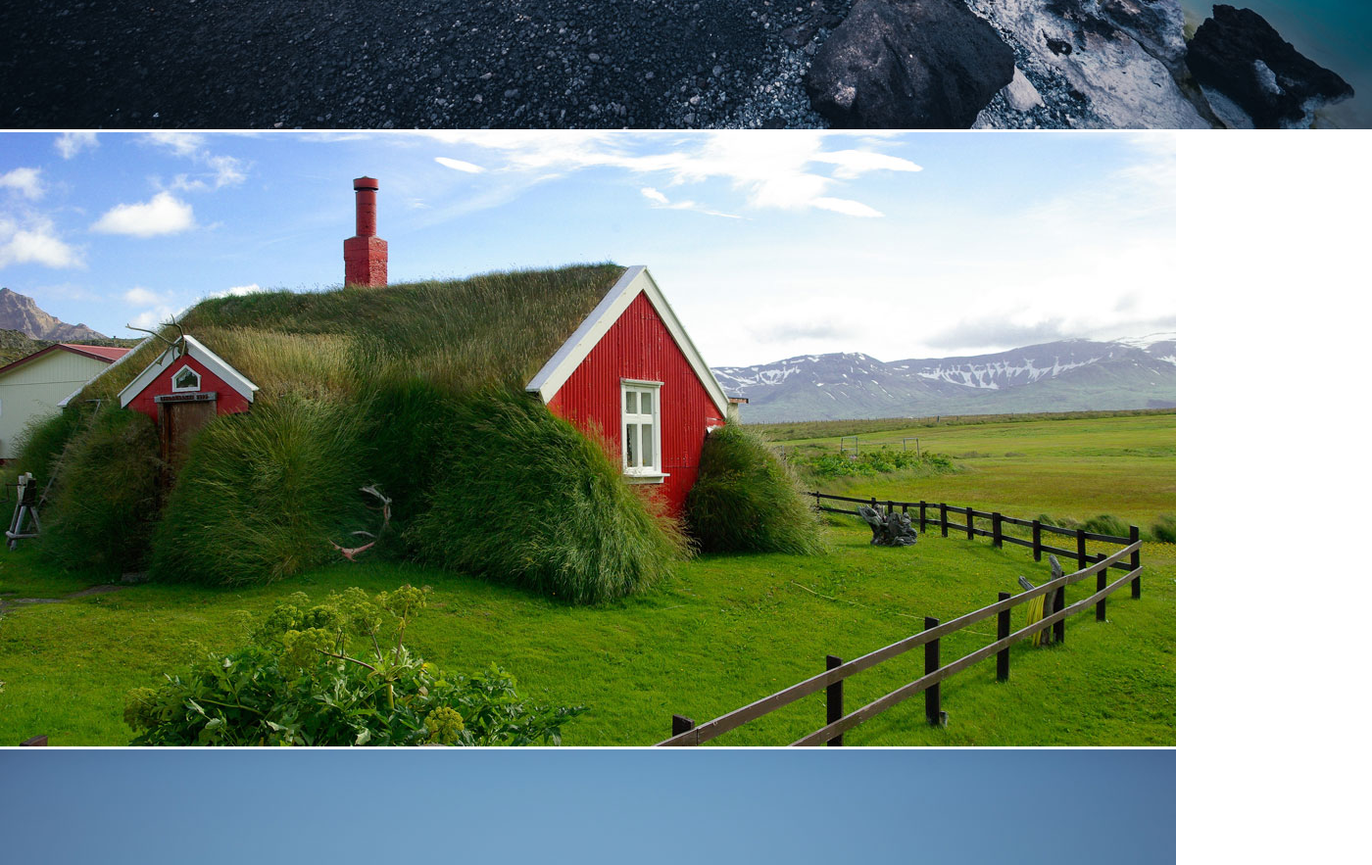
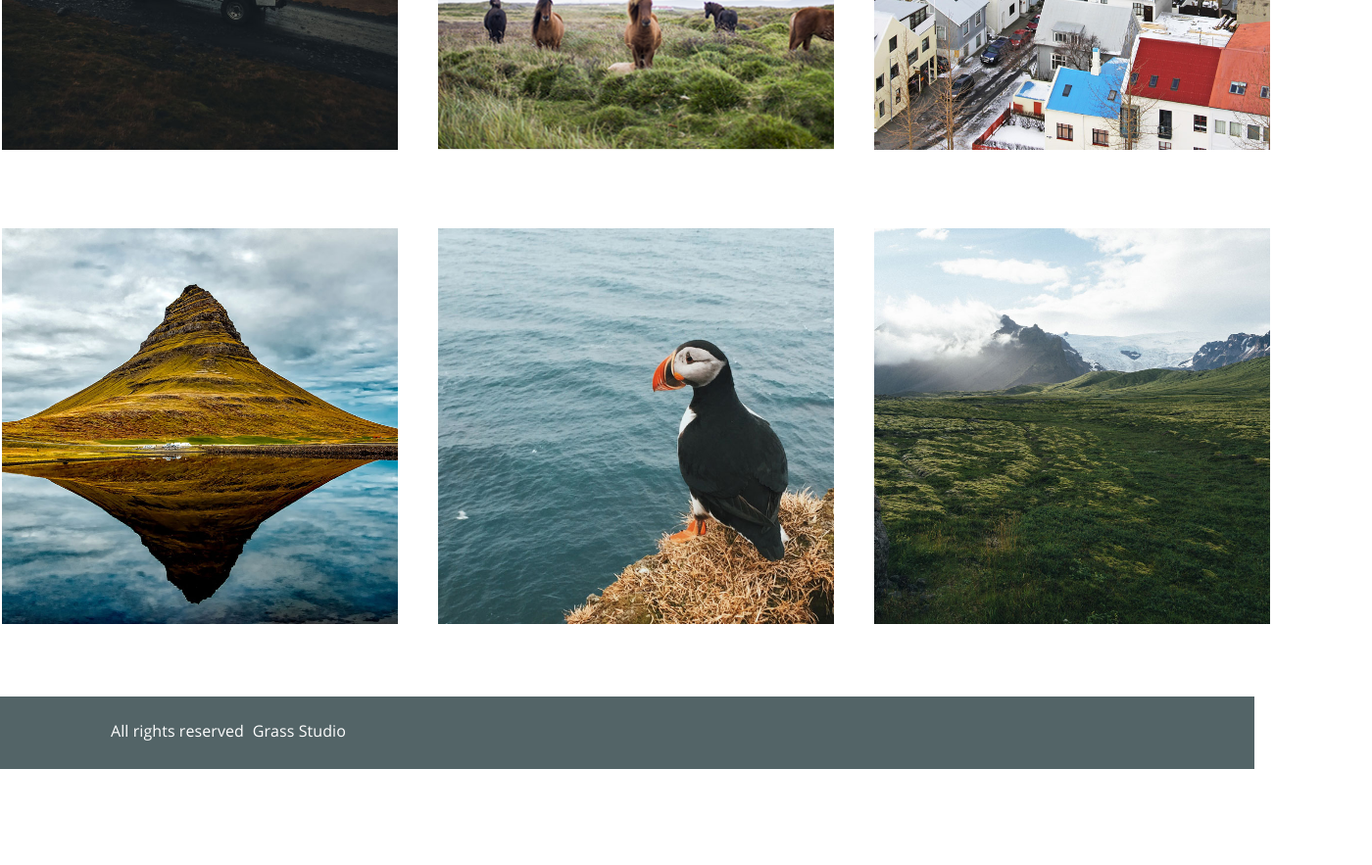
Before and after one commit to Nigtellios/chop-chop-recruitment-task, a website built with Parcel: page src/index.html in a window 1280 px wide. Shown: the part 2740-3623 px from the top of the page at 98% size, 1400 px wide, since content can reach past the window. After the commit the page ends 3525 px from the top, so only its background shows below. Built offline with nearby package versions, Linux system fonts and the light colour scheme.

Commit message:
🐱‍👤Added: Gallery Grid, Footer

```diff
--- a/src/index.html
+++ b/src/index.html
@@ -93,14 +93,14 @@
         Another title
       </h1>
       <div class="row">
-        <div class="col-30">
+        <div class="col-33">
           <img
             class="article__img"
             src="./img/landscape-tree-horizon-mountain-cloud-plant-1410556-pxhere.com.png"
             alt="Mountain Road with Purple Flowers"
           />
         </div>
-        <div class="col-60">
+        <div class="col-66">
           <p class="para article--para article--para-s2">
             Nulla facilisi. Duis aliquet egestas purus in blandit. Curabitur vulputate , ligula lacinia celerisque tempor, lacus lacus ornare ante. Ac egestas est urna sit amet arcu. consequat posuere. Vestibulum ante ipsum primis in faucibus orci luctus et ultrices posuere. Nulla facilisi. Duis aliquet egestas purus in blandit. Curabitur vulputate , ligula lacinia celerisque tempor, lacus lacus ornare ante.
           </p>
@@ -130,7 +130,7 @@
 
   </section>
 
-  <section class="gs__gallery">
+  <section class="gs__gallery gallery">
     <div class="col-33 gallery__item">
       <img
         class="gallery__item-img"
@@ -196,12 +196,12 @@
     </div>
   </section>
 
-  <footer class="gs__footer">
-    <div class="footer__content gs--mw">
+  <footer class="gs-footer">
+    <div class="gs-footer__content gs--mw">
       <p class="para copyright">
         All rights reserved
       </p>
-      <p class="para footer__logo">
+      <p class="para copyright footer__logo">
         Grass Studio
       </p>
     </div>
--- a/src/scss/modules/articles.scss
+++ b/src/scss/modules/articles.scss
@@ -39,6 +39,7 @@
 
   &--grey {
     background: $grey;
+    padding-bottom: 0.3rem;
   }
 
   &--para {
--- a/src/scss/modules/footer.scss
+++ b/src/scss/modules/footer.scss
@@ -0,0 +1,23 @@
+.gs-footer {
+  background: $marine-footer;
+  height: 74px;
+  padding: 0;
+  margin: 0.2rem 0 0 0;
+
+  &__content {
+    width: 100%;
+    height: 100%;
+    display: flex;
+    flex-flow: row nowrap;
+    align-content: center;
+    align-items: center;
+    justify-content: flex-start;
+  }
+}
+
+.copyright {
+  color: $white;
+  margin-right: 0.55rem;
+  margin-bottom: 0.2rem;
+  letter-spacing: 0.005rem;
+}
--- a/src/scss/modules/gallery.scss
+++ b/src/scss/modules/gallery.scss
@@ -0,0 +1,28 @@
+.gallery {
+  display: flex;
+  flex-flow: row wrap;
+  justify-content: space-between;
+  padding: 4.4rem 0.125rem 0 0.125rem;
+
+  &__item {
+    width: 404px;
+    height: 404px;
+    padding-bottom: 4.4rem;
+  }
+
+  &__item:nth-child(3n) {
+    margin-right: -1.125rem;
+  }
+
+  &__item:nth-child(7), &__item:nth-child(8), &__item:nth-child(9) {
+    margin-top: 0.6rem;
+  }
+
+  &__item-img {
+    max-width: 100%;
+    height: 100%;
+    object-fit: cover;
+    object-position: center;
+
+  }
+}
--- a/src/scss/modules/layout.scss
+++ b/src/scss/modules/layout.scss
@@ -58,12 +58,12 @@
   width: 100%;
 }
 
-.col-30 {
+.col-33 {
   max-width: 33.33%;
   width: 100%;
 }
 
-.col-60 {
+.col-66 {
   max-width: 66.67%;
   width: 100%;
 }
```
